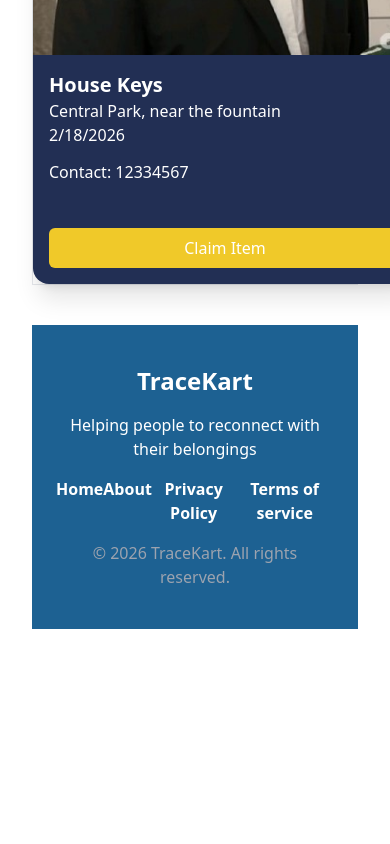
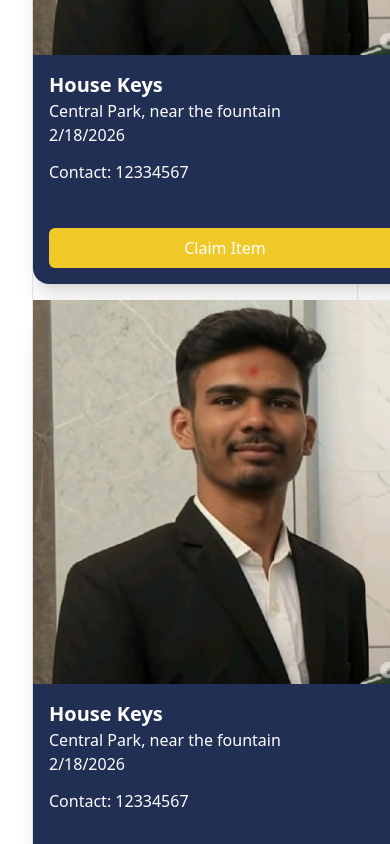
Before and after one commit to KaranDev316/TraceKart, a React (Vite) app: page / in a window 390 px wide. Shown: the part 2040-2884 px from the top of the page. Before the commit the page ends 2701 px from the top, so only its background shows below. Built offline with nearby package versions, Linux system fonts and the light colour scheme.

Commit message:
polishing ui

```diff
--- a/src/components/Card.jsx
+++ b/src/components/Card.jsx
@@ -1,7 +1,5 @@
 import Button from "./Button";
 import image from "./profilepic1.jpeg";
-
-
 function Card(){
     return(
         <div className="border rounded-2xl shadow-xl w-96 border-none bg-[#222f54] ">
--- a/src/pages/Home.jsx
+++ b/src/pages/Home.jsx
@@ -12,7 +12,10 @@
             </div>
             <div className="border mt-6">
                 <h1 className="text-2xl font-bold  mt-2 flex items-start ml-4">Recently Found Items</h1>
-              <div className="grid grid-cols-1 md:grid-cols-2 lg:grid-cols-3 gap-4 mt-4">
+              <div className="grid grid-cols-1 md:grid-cols-2 lg:grid-cols-3 gap-4 mt-4 pb-4">
+                    <Card />
+                    <Card />
+                    <Card />
                     <Card />
                     <Card />
                     <Card />
```
Also changed, not shown: src/assets/car-keys.webp (renamed from src/components/car-keys.webp).
